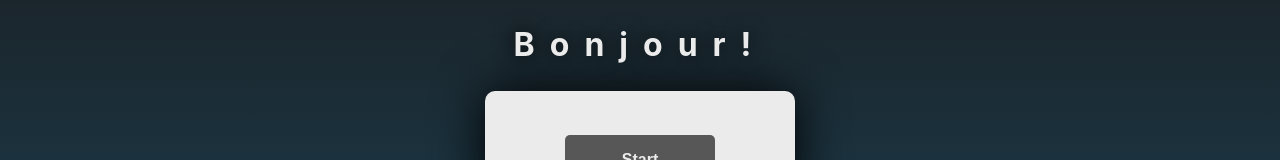
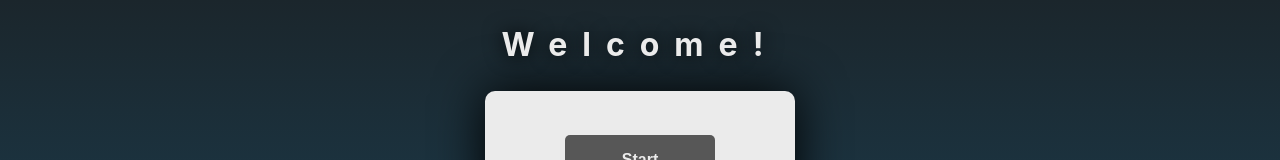
Before and after one commit to joeltomjoseph/Body-Part-AI-Website, a plain HTML site: page index.html in a window 1280 px wide. Shown: the top 160 px of the page. Drawn offline with Linux system fonts and the light colour scheme.

```diff
--- a/index.html
+++ b/index.html
@@ -14,7 +14,7 @@
     <body>
         <!--Main Box-->
         <center>
-        <h1>Bonjour!</h1>
+        <h1>Welcome!</h1>
             <div class="main-container">
                 <button id="button" type="button" onclick="init()">Start</button>
                 <div id="webcam-container">
```
